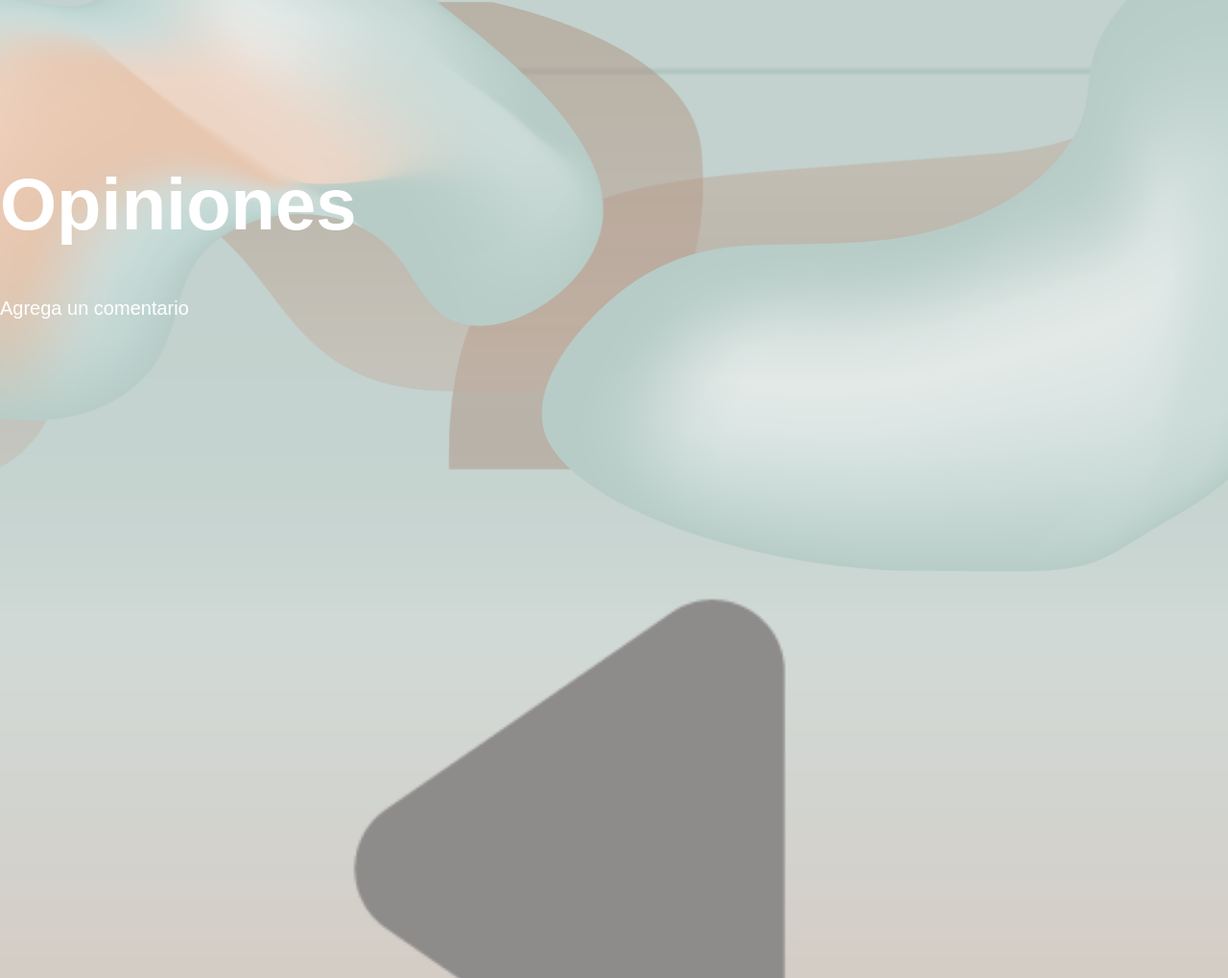
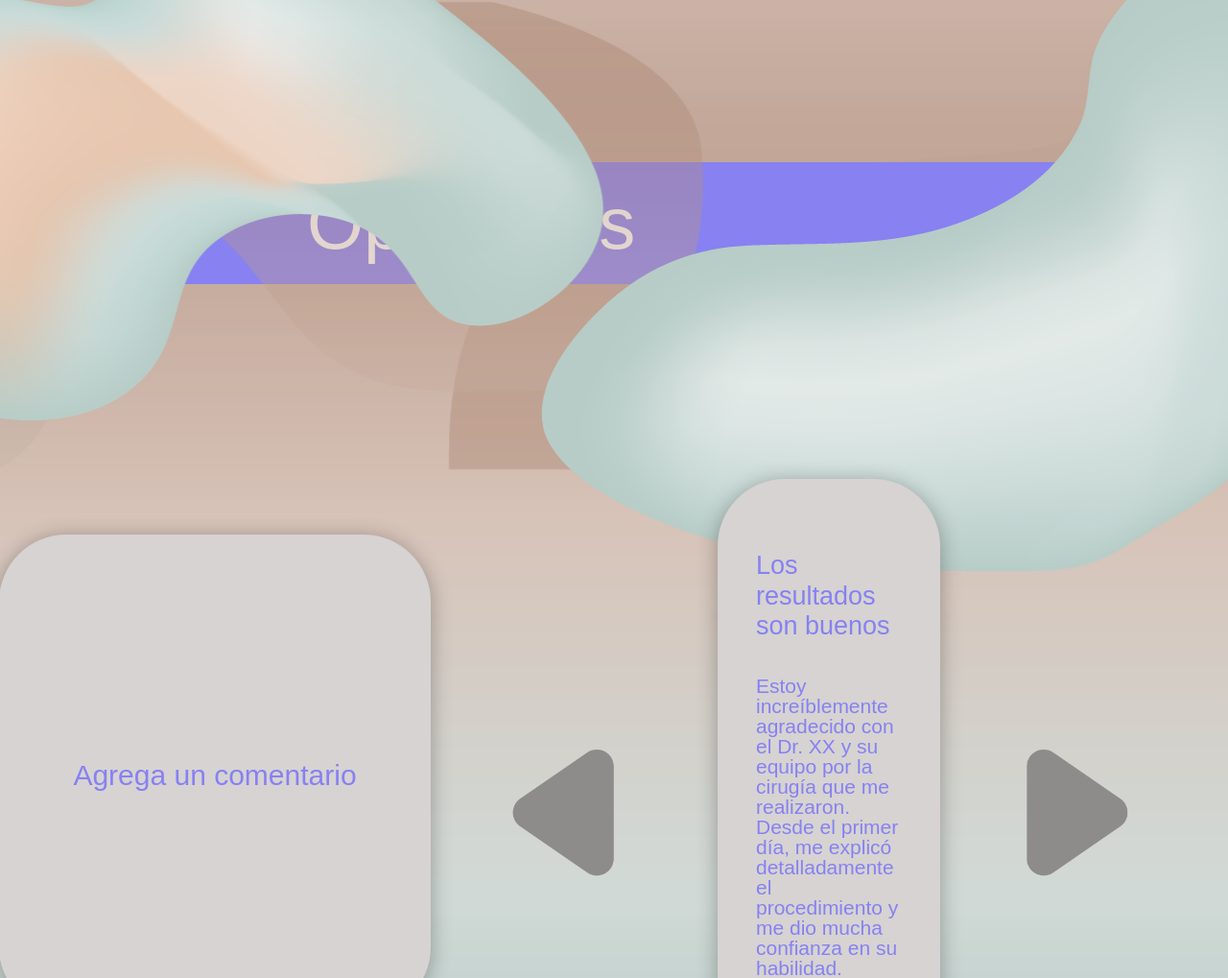
Before and after one commit to NicoJC25/lilit_app, a website: page index.html in a window 1280 px wide. Shown: the part 1781-2800 px from the top of the page at 96% size. Drawn offline with nearby package versions, Linux system fonts and the light colour scheme; files that its build step writes are made by us from their sources.

Commit message:
styles for reviews section

```diff
--- a/index.html
+++ b/index.html
@@ -85,9 +85,10 @@
             <div class="review_input">
                 <p>Agrega un comentario</p>
             </div>
+            <div class="clients_reviews">
                 <img class="arrows" src="src/img/flecha_izquierda.png" alt="left_arrow">
-            <div class="clients_reviews">
-                <p>Los resultados son buenos</p>
+                <div class="client_review">
+                    <h4>Los resultados son buenos</h4>
                     <p>Estoy increíblemente agradecido
                         con el Dr. XX y su equipo por
                         la cirugía que me realizaron.
@@ -105,6 +106,7 @@
                 </div>
                 <img class="arrows" src="src/img/flecha_derecha.png" alt="right_arrow">
             </div>
+        </div>
     </section>
 </body>
 </html>
--- a/src/scss/layout/_index.scss
+++ b/src/scss/layout/_index.scss
@@ -1,3 +1,4 @@
 @forward 'header';
 @forward 'main_index';
 @forward 'before_after';
+@forward 'reviews_questions';
--- a/src/scss/layout/_main_index.scss
+++ b/src/scss/layout/_main_index.scss
@@ -4,7 +4,6 @@
 .main-content {
     justify-content: center;
     align-items: center;
-
 
 }
 
@@ -19,7 +18,6 @@ main {
         padding: 10rem 4rem 4rem 4rem;
         border-radius: 5rem;
         background-color: v.$blue;
-        align-items: center;
         text-align: center;
 
         h3 {
--- /dev/null
+++ b/src/scss/layout/_reviews_questions.scss
@@ -0,0 +1,114 @@
+@use 'base/variables' as v;
+@use 'base/mixins' as m;
+
+.reviews_and_questions {
+    position: relative;
+
+    .reviews_title {
+        z-index: -2;  // Pon el texto en un nivel superior
+        position: absolute;  // Para asegurar que el z-index se aplique correctamente
+        background-color: v.$blue;
+        width: 100%;
+        padding: 2rem;
+        text-align: left;
+
+        h2 {
+            font-family: v.$main_font;
+            font-weight: 100;
+            margin: 0;
+            margin-left: 30rem;
+        }
+    }
+}
+
+.reviews {
+    margin-top: 25rem;
+    display: grid;
+    grid-template-columns: 35% 65%;
+    align-items: center;
+    justify-items: center;
+
+    .review_input {
+        background-color: rgba($color: rgb(214,211,210), $alpha: 1.0);
+        max-height: 50rem;
+        height: 50rem;
+        max-width: 45rem;
+        width: 50rem;
+        border-radius: 7rem;
+        display: flex;
+        justify-content: center;
+        align-items: center;
+        box-shadow: 0px 3px 21px 0px rgba(0,0,0,0.30);
+
+        p {
+            margin: 0;
+            text-align: center;
+            color: v.$blue;
+            font-size: 3rem;
+        }
+    }
+
+
+}
+
+.clients_reviews {
+    margin-top: 8rem;
+    display: flex;
+    justify-items: center;
+    align-items: center;
+
+    .client_review {
+        display: flex;
+        flex-direction: column;
+        max-width: 40rem;
+        padding: 4rem 4rem 0rem 4rem;
+        background-color: rgba($color: rgb(214,211,210), $alpha: 1.0);
+        border-radius: 7rem;
+        color: v.$blue;
+        box-shadow: 0px 3px 21px 0px rgba(0,0,0,0.30);
+
+        h4 {
+            font-weight: 400;
+            font-size: 2.7rem;
+        }
+
+        p {
+            margin: 0;
+            color: v.$blue;
+            font-size: 2.1rem;
+            line-height: 1;
+        }
+
+        hr {
+            width: 100%;
+            color: v.$blue;
+        }
+    }
+
+    .arrows {
+        max-width: 30rem;
+        max-height: 30rem;
+        cursor: pointer;
+
+        &:hover {
+            filter: invert(0%) sepia(100%) saturate(0%) hue-rotate(284deg) brightness(107%) contrast(107%);
+            transition: all .3s ease-in;
+        }
+    }
+}
+
+.likes {
+    display: flex;
+    justify-content: flex-start;
+    margin: 0rem 1rem 1rem 0rem;
+    img {
+        margin: 0;
+        max-width: 5rem;
+        max-height: 5rem;
+    }
+    p {
+        margin: 0;
+        display: flex;
+        align-items: center;
+    }
+}
```
Lines whose indentation alone changed are shown as unchanged.
